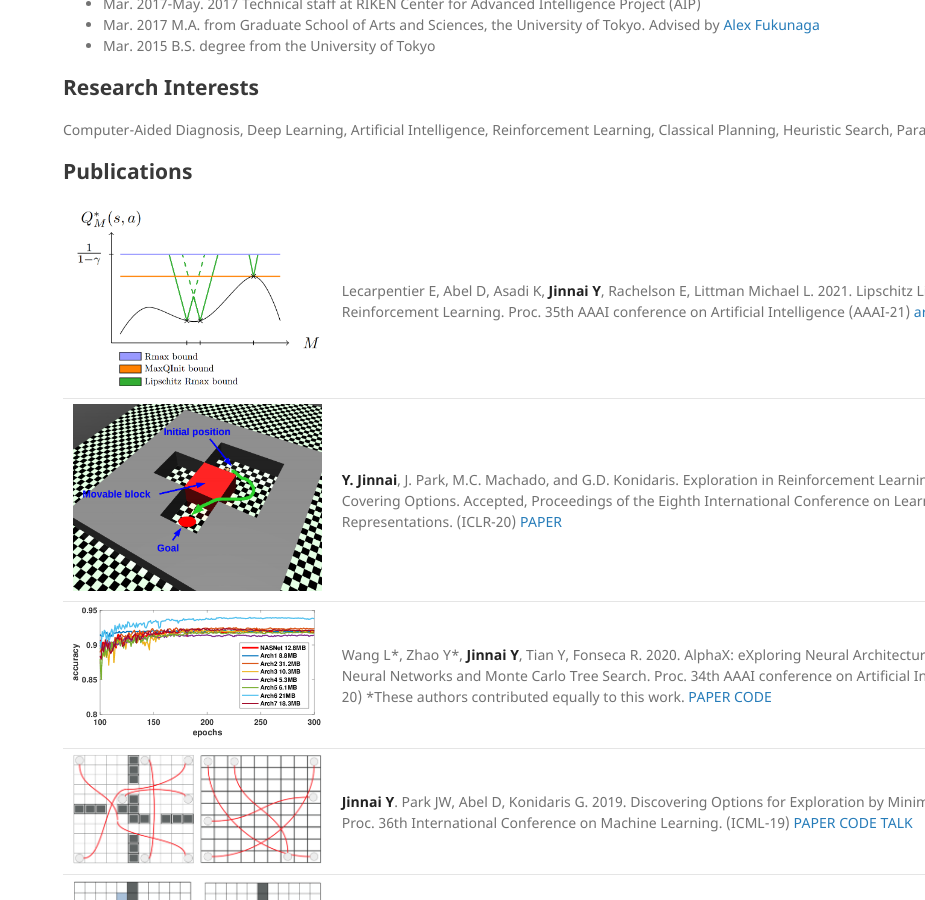
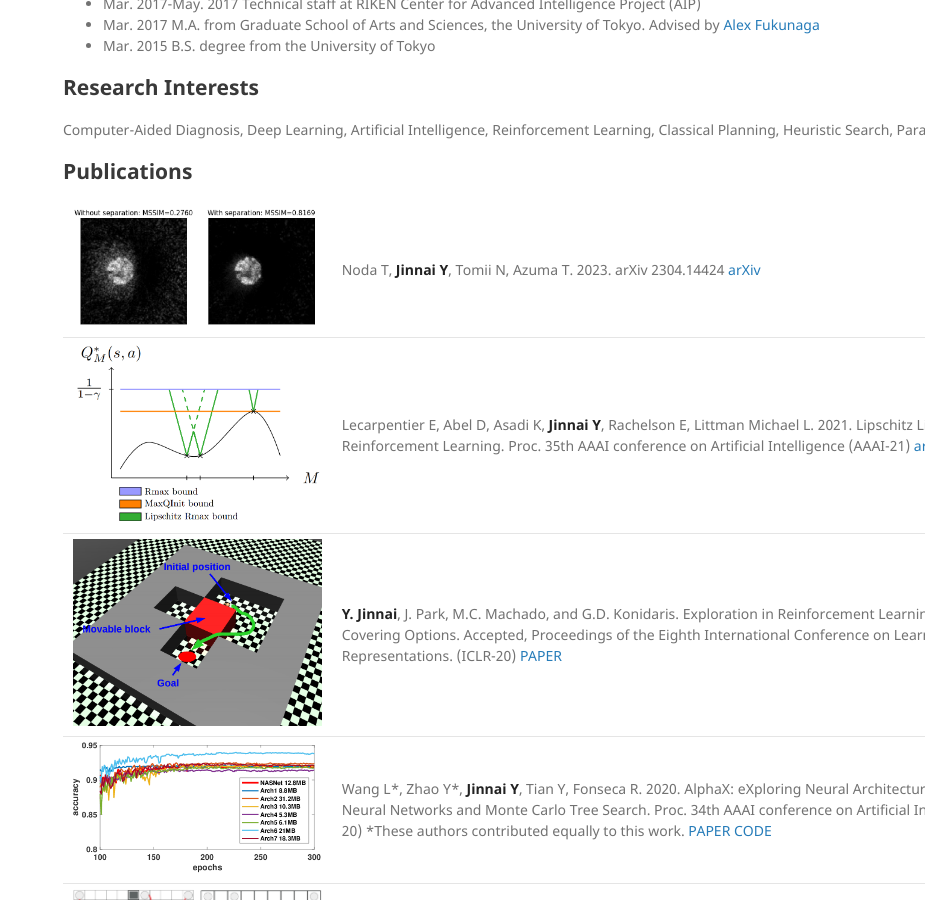
Before and after one commit to jinnaiyuu/jinnaiyuu.github.io, a Jekyll site: the page built from index.md, in a window 1280 px wide and 900 px high, scrolled down 488 px. Shown: the whole window, without its empty margins (355-1280 px from the left). Built offline with Jekyll 4.4.1, drawn with Linux system fonts in a browser that asks for light colours; our own code applies the rules of GitHub Pages for plain Markdown files.

Commit message:
added fastusct

```diff
--- a/index.md
+++ b/index.md
@@ -20,6 +20,7 @@
 
 
 | ---:      | :--- |
+| <img src="../images/papers/fastusct.png" alt="fastusct" width="700" />  | Noda T, **Jinnai Y**, Tomii N, Azuma T. 2023. arXiv 2304.14424 [arXiv](https://arxiv.org/abs/2304.14424)  |
 | <img src="../images/papers/lipschitz.png" alt="lipschitz" width="700" />  | Lecarpentier E, Abel D, Asadi K, **Jinnai Y**, Rachelson E, Littman Michael L. 2021. Lipschitz Lifelong Reinforcement Learning. Proc. 35th AAAI conference on Artificial Intelligence (AAAI-21) [arXiv](https://arxiv.org/abs/2001.05411) [Poster](../pdf/posters/AAAI-2021 poster.pdf) [Code](https://github.com/SuReLI/llrl) |
 | <img src="../images/papers/ICLR-20.png" alt="iclr-20" width="550" />  | **Y. Jinnai**, J. Park, M.C. Machado, and G.D. Konidaris. Exploration in Reinforcement Learning with Deep Covering Options. Accepted, Proceedings of the Eighth International Conference on Learning Representations. (ICLR-20) [PAPER](../pdf/papers/ICLR-20.pdf) |
 | <img src="../images/papers/alphaX.png" alt="alphaX" width="700" />  | Wang L\*, Zhao Y\*, **Jinnai Y**, Tian Y, Fonseca R. 2020. AlphaX: eXploring Neural Architectures with Deep Neural Networks and Monte Carlo Tree Search. Proc. 34th AAAI conference on Artificial Intelligence (AAAI-20) \*These authors contributed equally to this work. [PAPER](https://arxiv.org/abs/1903.11059) [CODE](https://github.com/linnanwang/AlphaX-NASBench101) |
```
Also changed, not shown: ja/index.md (+1 -0 lines), images/papers/fastusct.PNG (added).
